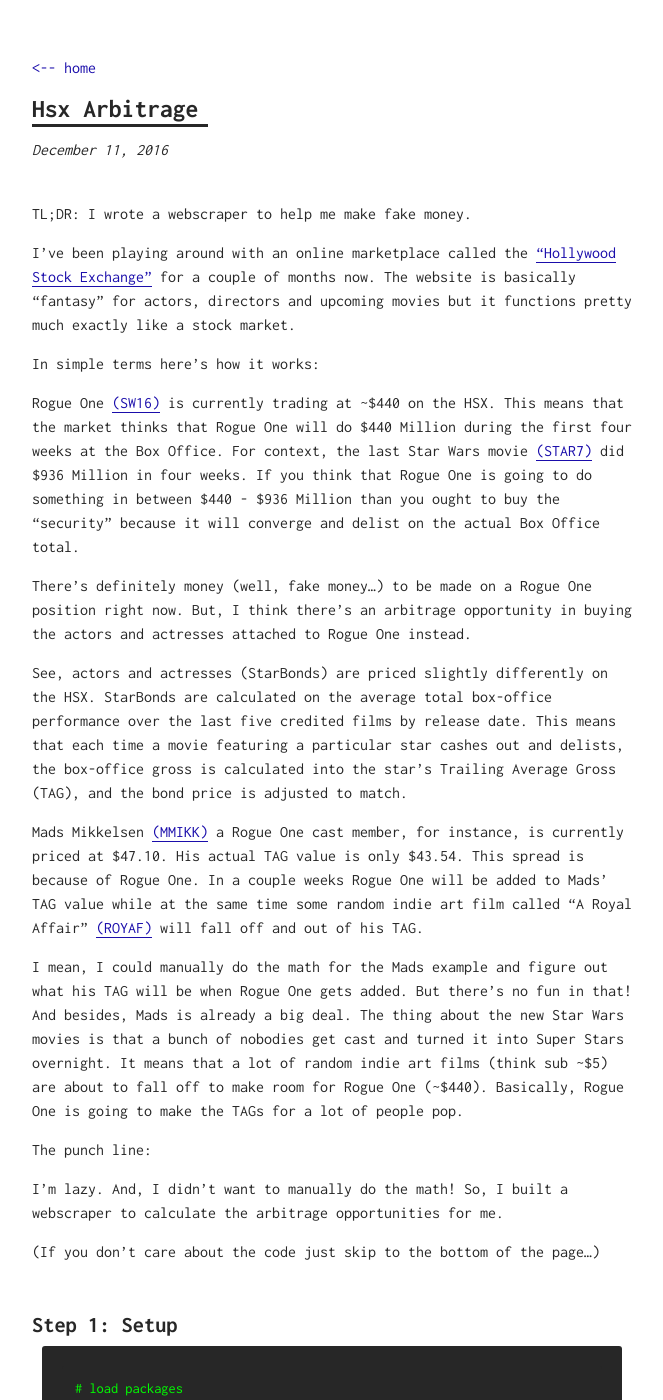
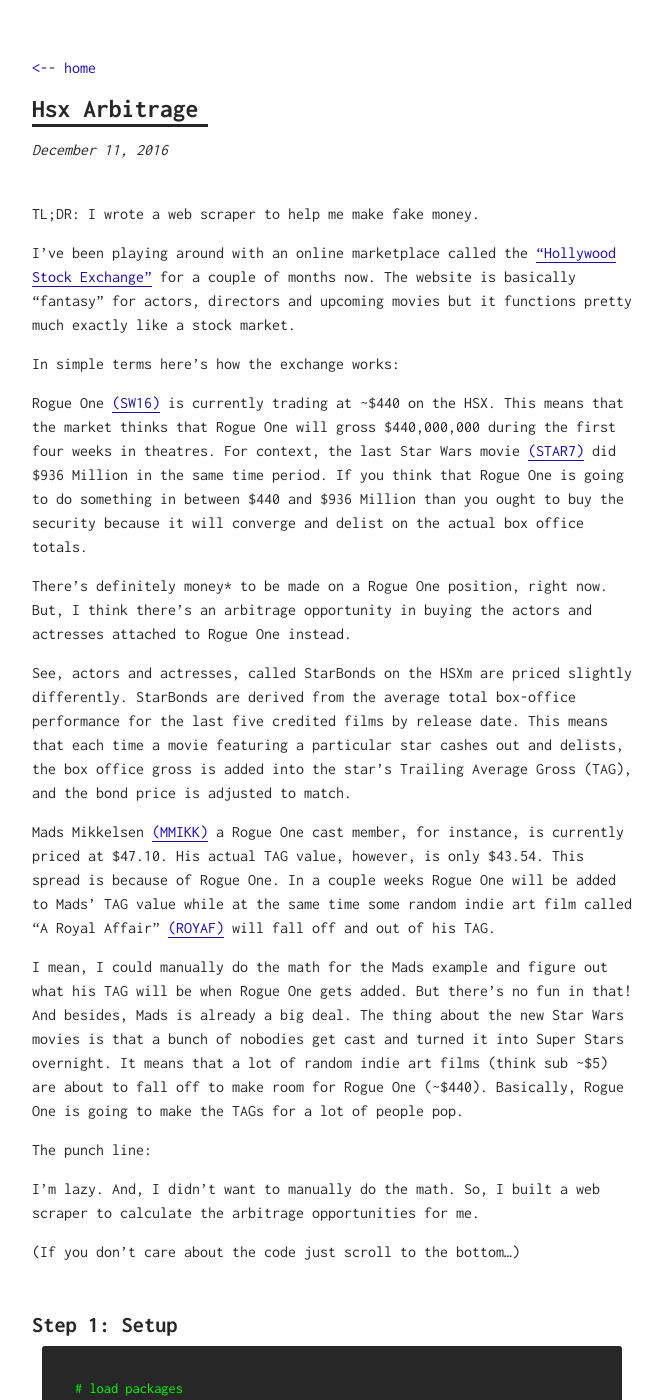
Before and after one commit to maxhumber/maxhumber.com, a Jekyll site: the page built from _posts/2016-12-11-HSX-arbitrage.md, in a window 1280 px wide and 1400 px high. Shown: the whole window, without its empty margins (308-971 px from the left). Built offline with Jekyll 4.4.1, drawn with Linux system fonts in a browser that asks for light colours; our own code applies the rules of GitHub Pages for plain Markdown files; some of the changed text lies outside the part shown.

Commit message:
Bulk minor edits

```diff
--- a/_posts/2016-12-11-HSX-arbitrage.md
+++ b/_posts/2016-12-11-HSX-arbitrage.md
@@ -1,24 +1,24 @@
-TL;DR: I wrote a webscraper to help me make fake money.
+TL;DR: I wrote a web scraper to help me make fake money.
 
 I've been playing around with an online marketplace called the ["Hollywood Stock Exchange"](http://www.hsx.com/) for a couple of months now. The website is basically "fantasy" for actors, directors and upcoming movies but it functions pretty much exactly like a stock market.
 
-In simple terms here's how it works:
+In simple terms here's how the exchange works:
 
-Rogue One [(SW16)](http://www.hsx.com/security/view/SW16) is currently trading at ~$440 on the HSX. This means that the market thinks that Rogue One will do $440 Million during the first four weeks at the Box Office. For context, the last Star Wars movie [(STAR7)](http://www.hsx.com/security/view/STAR7) did $936 Million in four weeks. If you think that Rogue One is going to do something in between $440 - $936 Million than you ought to buy the "security" because it will converge and delist on the actual Box Office total.
+Rogue One [(SW16)](http://www.hsx.com/security/view/SW16) is currently trading at ~$440 on the HSX. This means that the market thinks that Rogue One will gross $440,000,000 during the first four weeks in theatres. For context, the last Star Wars movie [(STAR7)](http://www.hsx.com/security/view/STAR7) did $936 Million in the same time period. If you think that Rogue One is going to do something in between $440 and $936 Million than you ought to buy the security because it will converge and delist on the actual box office totals.
 
-There's definitely money (well, fake money...) to be made on a Rogue One position right now. But, I think there's an arbitrage opportunity in buying the actors and actresses attached to Rogue One instead.
+There's definitely money* to be made on a Rogue One position, right now. But, I think there's an arbitrage opportunity in buying the actors and actresses attached to Rogue One instead.
 
-See, actors and actresses (StarBonds) are priced slightly differently on the HSX. StarBonds are calculated on the average total box-office performance over the last five credited films by release date. This means that each time a movie featuring a particular star cashes out and delists, the box-office gross is calculated into the star's Trailing Average Gross (TAG), and the bond price is adjusted to match.
+See, actors and actresses, called StarBonds on the HSXm are priced slightly differently. StarBonds are derived from the average total box-office performance for the last five credited films by release date. This means that each time a movie featuring a particular star cashes out and delists, the box office gross is added into the star's Trailing Average Gross (TAG), and the bond price is adjusted to match.
 
-Mads Mikkelsen [(MMIKK)](http://www.hsx.com/security/view/MMIKK) a Rogue One cast member, for instance, is currently priced at $47.10. His actual TAG value is only $43.54. This spread is because of Rogue One. In a couple weeks Rogue One will be added to Mads' TAG value while at the same time some random indie art film called "A Royal Affair" [(ROYAF)](http://www.hsx.com/security/view/ROYAF) will fall off and out of his TAG.
+Mads Mikkelsen [(MMIKK)](http://www.hsx.com/security/view/MMIKK) a Rogue One cast member, for instance, is currently priced at $47.10. His actual TAG value, however, is only $43.54. This spread is because of Rogue One. In a couple weeks Rogue One will be added to Mads' TAG value while at the same time some random indie art film called "A Royal Affair" [(ROYAF)](http://www.hsx.com/security/view/ROYAF) will fall off and out of his TAG.
 
 I mean, I could manually do the math for the Mads example and figure out what his TAG will be when Rogue One gets added. But there's no fun in that! And besides, Mads is already a big deal. The thing about the new Star Wars movies is that a bunch of nobodies get cast and turned it into Super Stars overnight. It means that a lot of random indie art films (think sub ~$5) are about to fall off to make room for Rogue One (~$440). Basically, Rogue One is going to make the TAGs for a lot of people pop.
 
 The punch line:
 
-I'm lazy. And, I didn't want to manually do the math! So, I built a webscraper to calculate the arbitrage opportunities for me.
+I'm lazy. And, I didn't want to manually do the math. So, I built a web scraper to calculate the arbitrage opportunities for me.
 
-(If you don't care about the code just skip to the bottom of the page...)
+(If you don't care about the code just scroll to the bottom...)
 
 Step 1: Setup
 =============
```
Also changed, not shown: other parts of _posts/2016-12-11-HSX-arbitrage.md (+3 -3 lines), _posts/2016-12-17-stratford.md (+9 -9 lines), _posts/2016-12-23-goodreads-API.md (+4 -4 lines), _posts/2016-12-23-kindle-clippings.md (+5 -3 lines), _posts/2016-12-31-sleep-circle.md (+5 -5 lines).
